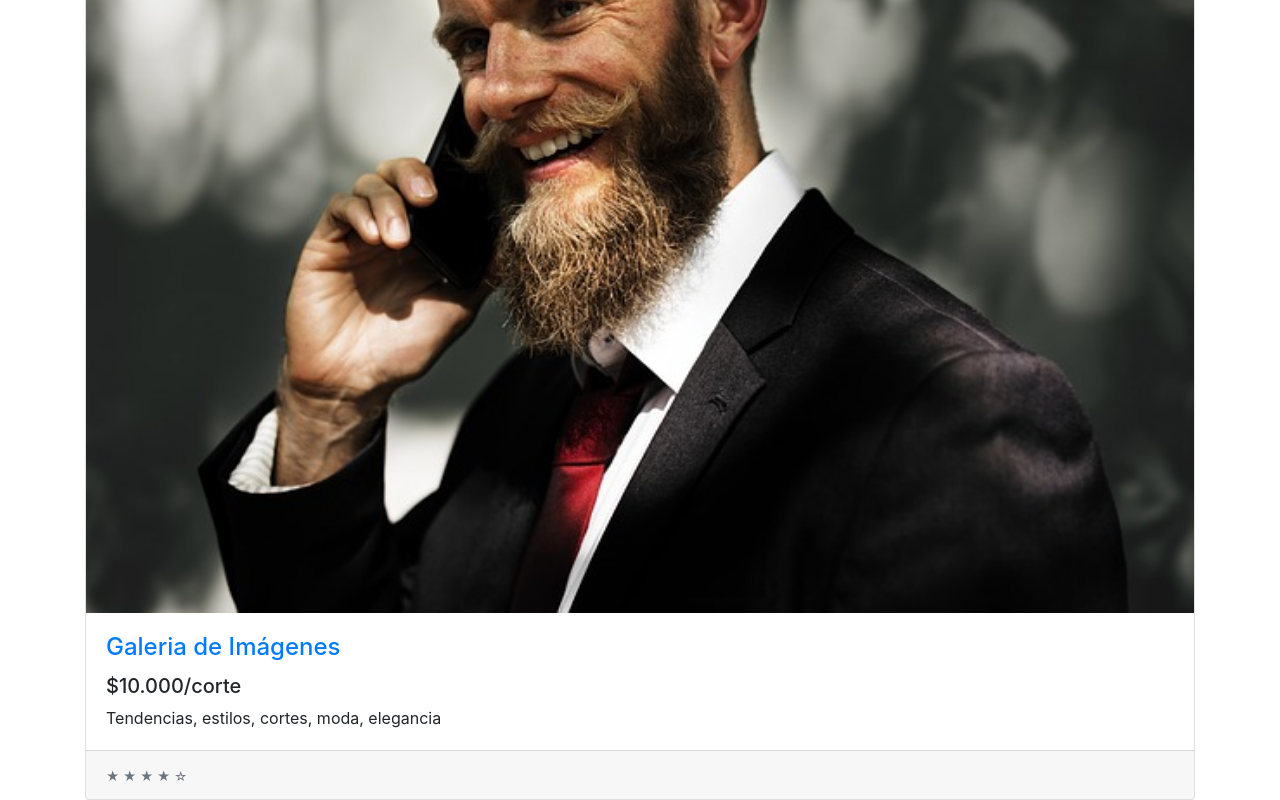
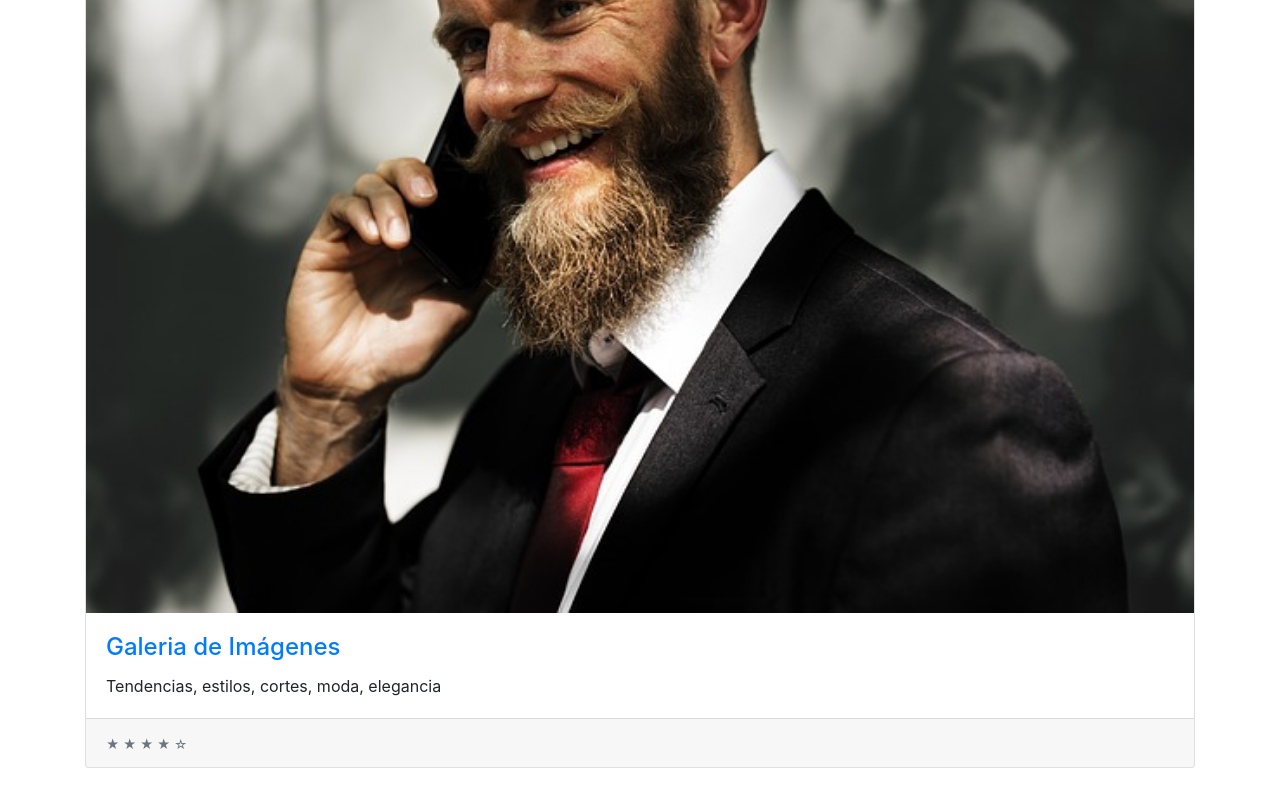
Before and after one commit to scharss/Bshop, a plain HTML site: page second.html in a window 1280 px wide. Shown: the part 1146-1946 px from the top of the page. After the commit the page ends 1914 px from the top, so only its background shows below. Drawn offline with Linux system fonts and the light colour scheme; files that its build step writes are made by us from their sources; a script that the page names is missing.

Commit message:
Update second.html

```diff
--- a/second.html
+++ b/second.html
@@ -68,7 +68,7 @@
                               <h4 class="card-title">
                                 <a href="galeria.html">Galeria de Imágenes</a>
                               </h4>
-                              <h5>$10.000/corte</h5>
+                              <h5></h5>
                               <p class="card-text">Tendencias, estilos, cortes, moda, elegancia</p>
                             </div>
                             <div class="card-footer">
```
